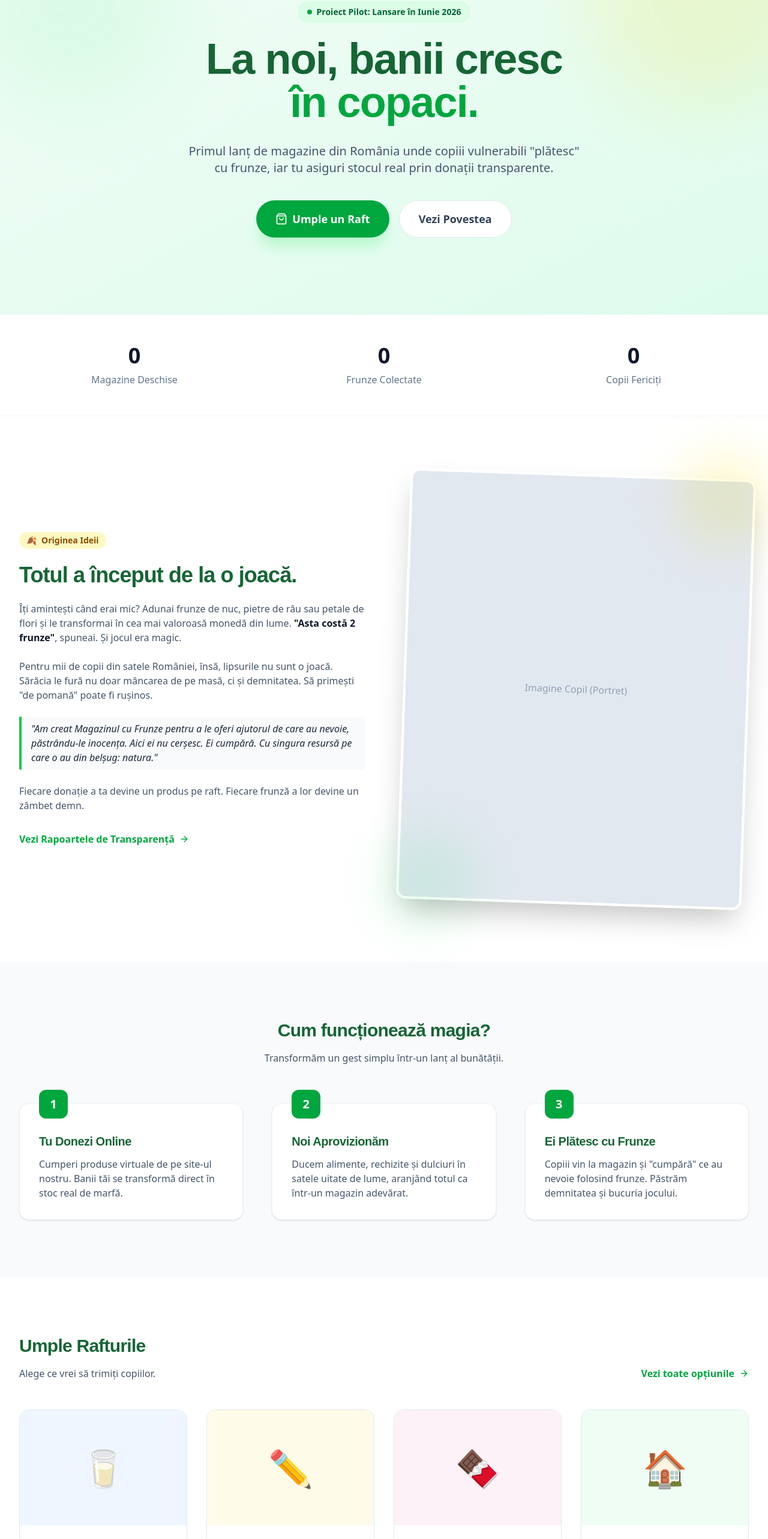
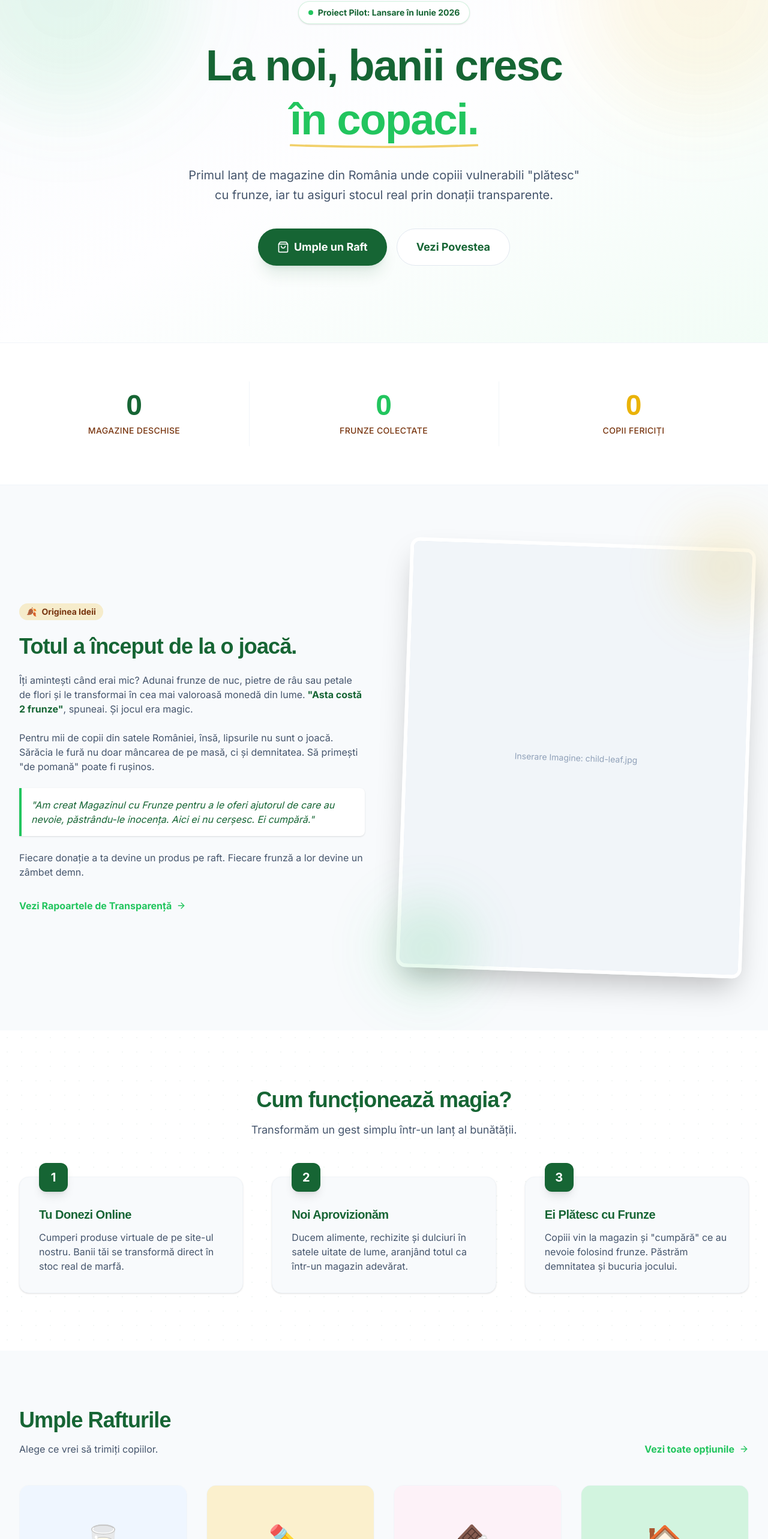
Before and after one commit to joahn3/magazinul-cu-frunze, a Next.js app in the folder leaf-store/: page / in a window 1280 px wide. Shown: the part 190-2756 px from the top of the page at 60% size. Built offline with nearby package versions, Linux system fonts and the light colour scheme.

Commit message:
Update page.tsx

```diff
--- a/leaf-store/app/page.tsx
+++ b/leaf-store/app/page.tsx
@@ -2,11 +2,12 @@
 import React from 'react';
 import { ShoppingBag, ArrowRight } from 'lucide-react';
 import Link from 'next/link';
-// Daca ai imagini locale, importa-le aici sau foloseste <Image src="..." /> direct
+// Nota: Imaginile locale vor fi adaugate in folderul /public si referite prin <img src="..." /> sau <Image />
 
 const LeafStore = () => {
 
-  // Produsele disponibile pentru donație (Demo)
+  // Produsele disponibile pentru donație
+  // Am actualizat culorile de fundal pentru a fi mai subtile
   const products = [
     {
       id: 1,
@@ -14,7 +15,7 @@ const LeafStore = () => {
       price: 25,
       description: "Lapte, cereale și biscuiți pentru o săptămână.",
       icon: "🥛",
-      color: "bg-blue-50"
+      color: "bg-blue-50 text-blue-600"
     },
     {
       id: 2,
@@ -22,7 +23,7 @@ const LeafStore = () => {
       price: 35,
       description: "Caiete, pixuri și creioane colorate.",
       icon: "✏️",
-      color: "bg-yellow-50"
+      color: "bg-gold/20 text-earth"
     },
     {
       id: 3,
@@ -30,7 +31,7 @@ const LeafStore = () => {
       price: 15,
       description: "Ciocolată și fructe pentru bucurie pură.",
       icon: "🍫",
-      color: "bg-pink-50"
+      color: "bg-pink-50 text-pink-600"
     },
     {
       id: 4,
@@ -38,46 +39,54 @@ const LeafStore = () => {
       price: 100,
       description: "Ulei, făină, zahăr și orez pentru o familie.",
       icon: "🏠",
-      color: "bg-green-50"
+      color: "bg-leaf/20 text-forest"
     }
   ];
 
   return (
-    <div className="font-sans text-slate-800">
-
-      {/* NOTA: Header-ul (Navigation) este acum in layout.tsx, deci il scoatem de aici */}
+    <div className="font-body text-slate-700 bg-paper">
 
       {/* HERO SECTION */}
       <div className="relative pt-20 pb-20 lg:pt-32 lg:pb-32 overflow-hidden">
         <div className="absolute inset-0 z-0">
-            {/* Aici poti pune imaginea Hero (poza cu mana si frunza) cand o ai gata */}
-            {/* <img src="/hero-bg.jpg" className="w-full h-full object-cover opacity-20" /> */}
+            {/* Imagine de fundal (cand va fi disponibila) */}
+            {/* <img src="/hero-bg.jpg" className="w-full h-full object-cover opacity-20" alt="Sat romanesc" /> */}
 
-            <div className="absolute inset-0 bg-gradient-to-br from-green-50 to-emerald-100 opacity-70"></div>
-            {/* Pattern decorativ abstract */}
-            <div className="absolute top-0 right-0 -mr-20 -mt-20 w-96 h-96 bg-yellow-200 rounded-full mix-blend-multiply filter blur-3xl opacity-30 animate-blob"></div>
-            <div className="absolute top-0 left-0 -ml-20 -mt-20 w-96 h-96 bg-green-200 rounded-full mix-blend-multiply filter blur-3xl opacity-30 animate-blob animation-delay-2000"></div>
+            <div className="absolute inset-0 bg-gradient-to-br from-paper via-white to-green-50 opacity-80"></div>
+
+            {/* Elemente decorative abstracte */}
+            <div className="absolute top-0 right-0 -mr-20 -mt-20 w-96 h-96 bg-gold/20 rounded-full mix-blend-multiply filter blur-3xl opacity-50 animate-blob"></div>
+            <div className="absolute top-0 left-0 -ml-20 -mt-20 w-96 h-96 bg-leaf/20 rounded-full mix-blend-multiply filter blur-3xl opacity-50 animate-blob animation-delay-2000"></div>
         </div>
 
         <div className="relative z-10 max-w-7xl mx-auto px-4 sm:px-6 lg:px-8 text-center">
-          <div className="inline-flex items-center px-4 py-2 rounded-full bg-green-100 text-green-800 text-sm font-semibold mb-6">
-            <span className="flex h-2 w-2 rounded-full bg-green-600 mr-2"></span>
+          <div className="inline-flex items-center px-4 py-2 rounded-full bg-white border border-leaf/20 text-forest text-sm font-bold mb-6 shadow-sm">
+            <span className="flex h-2 w-2 rounded-full bg-leaf mr-2"></span>
             Proiect Pilot: Lansare în Iunie 2026
           </div>
-          <h1 className="text-5xl md:text-7xl font-extrabold text-slate-900 tracking-tight mb-8">
+
+          <h1 className="text-5xl md:text-7xl font-heading font-extrabold text-forest tracking-tight mb-8 leading-tight">
             La noi, banii cresc <br />
-            <span className="text-green-600">în copaci.</span>
+            <span className="text-leaf relative inline-block">
+              în copaci.
+              {/* Linie decorativa sub text */}
+              <svg className="absolute w-full h-3 -bottom-1 left-0 text-gold opacity-60" viewBox="0 0 100 10" preserveAspectRatio="none">
+                <path d="M0 5 Q 50 10 100 5" stroke="currentColor" strokeWidth="3" fill="none" />
+              </svg>
+            </span>
           </h1>
-          <p className="mt-4 max-w-2xl mx-auto text-xl text-slate-600 mb-10">
+
+          <p className="mt-6 max-w-2xl mx-auto text-xl text-slate-600 mb-10 leading-relaxed">
             Primul lanț de magazine din România unde copiii vulnerabili "plătesc" cu frunze,
             iar tu asiguri stocul real prin donații transparente.
           </p>
+
           <div className="flex flex-col sm:flex-row justify-center gap-4">
-            <Link href="/donatii" className="px-8 py-4 bg-green-600 hover:bg-green-700 text-white rounded-full font-bold text-lg transition shadow-xl shadow-green-200 flex items-center justify-center gap-2">
+            <Link href="/donatii" className="px-8 py-4 bg-forest hover:bg-forest-hover text-white rounded-full font-bold text-lg transition shadow-xl shadow-green-900/10 flex items-center justify-center gap-2 transform hover:-translate-y-1">
               <ShoppingBag size={20} />
               Umple un Raft
             </Link>
-            <a href="#poveste" className="px-8 py-4 bg-white hover:bg-slate-50 text-slate-700 border border-slate-200 rounded-full font-bold text-lg transition flex items-center justify-center gap-2">
+            <a href="#poveste" className="px-8 py-4 bg-white hover:bg-paper text-forest border border-slate-200 rounded-full font-bold text-lg transition flex items-center justify-center gap-2">
               Vezi Povestea
             </a>
           </div>
@@ -85,58 +94,59 @@ const LeafStore = () => {
       </div>
 
       {/* STATS / TRUST */}
-      <div className="bg-white py-12 border-y border-slate-100">
+      <div className="bg-white py-16 border-y border-slate-100">
         <div className="max-w-7xl mx-auto px-4 sm:px-6 lg:px-8">
-          <div className="grid grid-cols-1 md:grid-cols-3 gap-8 text-center">
-            <div>
-              <div className="text-4xl font-bold text-slate-900 mb-2">0</div>
-              <div className="text-slate-500 font-medium">Magazine Deschise</div>
+          <div className="grid grid-cols-1 md:grid-cols-3 gap-8 text-center divide-y md:divide-y-0 md:divide-x divide-slate-100">
+            <div className="p-4">
+              <div className="text-5xl font-heading font-bold text-forest mb-2">0</div>
+              <div className="text-earth font-medium uppercase tracking-wide text-sm">Magazine Deschise</div>
             </div>
-            <div>
-              <div className="text-4xl font-bold text-slate-900 mb-2">0</div>
-              <div className="text-slate-500 font-medium">Frunze Colectate</div>
+            <div className="p-4">
+              <div className="text-5xl font-heading font-bold text-leaf mb-2">0</div>
+              <div className="text-earth font-medium uppercase tracking-wide text-sm">Frunze Colectate</div>
             </div>
-            <div>
-              <div className="text-4xl font-bold text-slate-900 mb-2">0</div>
-              <div className="text-slate-500 font-medium">Copii Fericiți</div>
+            <div className="p-4">
+              <div className="text-5xl font-heading font-bold text-gold mb-2">0</div>
+              <div className="text-earth font-medium uppercase tracking-wide text-sm">Copii Fericiți</div>
             </div>
           </div>
         </div>
       </div>
 
       {/* POVESTEA */}
-      <div id="poveste" className="py-24 bg-white overflow-hidden">
+      <div id="poveste" className="py-24 bg-paper overflow-hidden">
         <div className="max-w-7xl mx-auto px-4 sm:px-6 lg:px-8">
           <div className="lg:grid lg:grid-cols-2 lg:gap-16 items-center">
             {/* Text Side */}
             <div className="mb-12 lg:mb-0">
-              <div className="inline-flex items-center px-3 py-1 rounded-full bg-yellow-100 text-yellow-800 text-sm font-semibold mb-6">
+              <div className="inline-flex items-center px-3 py-1 rounded-full bg-gold/20 text-earth text-sm font-bold mb-6">
                 <span className="mr-2">🍂</span>
                 Originea Ideii
               </div>
-              <h2 className="text-4xl font-bold text-slate-900 mb-6">
+              <h2 className="text-4xl font-heading font-bold text-forest mb-6">
                 Totul a început de la o joacă.
               </h2>
               <div className="prose prose-lg text-slate-600 space-y-6">
                 <p>
                   Îți amintești când erai mic? Adunai frunze de nuc, pietre de râu sau petale de flori și le transformai în cea mai valoroasă monedă din lume.
-                  <span className="font-bold text-slate-900"> "Asta costă 2 frunze"</span>, spuneai. Și jocul era magic.
+                  <span className="font-bold text-forest"> "Asta costă 2 frunze"</span>, spuneai. Și jocul era magic.
                 </p>
                 <p>
                   Pentru mii de copii din satele României, însă, lipsurile nu sunt o joacă. Sărăcia le fură nu doar mâncarea de pe masă, ci și demnitatea.
                   Să primești "de pomană" poate fi rușinos.
                 </p>
-                <p className="border-l-4 border-green-500 pl-4 italic text-slate-800 bg-slate-50 py-2 pr-2">
-                  "Am creat Magazinul cu Frunze pentru a le oferi ajutorul de care au nevoie, păstrându-le inocența. Aici ei nu cerșesc. Ei cumpără. Cu singura resursă pe care o au din belșug: natura."
-                </p>
+                <blockquote className="border-l-4 border-leaf pl-4 italic text-forest bg-white py-4 px-4 rounded-r-lg shadow-sm">
+                  "Am creat Magazinul cu Frunze pentru a le oferi ajutorul de care au nevoie, păstrându-le inocența. Aici ei nu cerșesc. Ei cumpără."
+                </blockquote>
                 <p>
                   Fiecare donație a ta devine un produs pe raft. Fiecare frunză a lor devine un zâmbet demn.
                 </p>
               </div>
 
-              <div className="mt-8 flex gap-4">
-                 <Link href="/transparenta" className="flex items-center text-green-600 font-bold hover:underline">
-                    Vezi Rapoartele de Transparență <ArrowRight className="ml-2 h-4 w-4"/>
+              <div className="mt-8">
+                 <Link href="/transparenta" className="flex items-center text-leaf font-bold hover:text-forest transition-colors group">
+                    Vezi Rapoartele de Transparență
+                    <ArrowRight className="ml-2 h-4 w-4 transform group-hover:translate-x-1 transition-transform"/>
                  </Link>
               </div>
             </div>
@@ -144,49 +154,52 @@ const LeafStore = () => {
             {/* Image Side */}
             <div className="relative">
               {/* Main Image Frame */}
-              <div className="relative rounded-2xl overflow-hidden shadow-2xl border-4 border-white rotate-2 hover:rotate-0 transition duration-500">
+              <div className="relative rounded-2xl overflow-hidden shadow-2xl border-[6px] border-white rotate-2 hover:rotate-0 transition duration-500">
                 {/* Aici vei pune imaginea cu copilul tinand frunza la ochi */}
                 <div className="aspect-[4/5] bg-slate-200 w-full object-cover relative group">
-                    <div className="absolute inset-0 flex items-center justify-center text-slate-400">
+                    <div className="absolute inset-0 flex items-center justify-center text-slate-400 bg-slate-100">
                         {/* Placeholder pana pui <Image /> */}
-                        Imagine Copil (Portret)
+                        <span className="text-sm">Inserare Imagine: child-leaf.jpg</span>
                     </div>
                 </div>
               </div>
 
               {/* Decorative Elements */}
-              <div className="absolute -bottom-10 -left-10 w-40 h-40 bg-green-100 rounded-full mix-blend-multiply filter blur-2xl opacity-70"></div>
-              <div className="absolute -top-10 -right-10 w-40 h-40 bg-yellow-100 rounded-full mix-blend-multiply filter blur-2xl opacity-70"></div>
+              <div className="absolute -bottom-10 -left-10 w-40 h-40 bg-leaf/20 rounded-full mix-blend-multiply filter blur-2xl opacity-70"></div>
+              <div className="absolute -top-10 -right-10 w-40 h-40 bg-gold/20 rounded-full mix-blend-multiply filter blur-2xl opacity-70"></div>
             </div>
           </div>
         </div>
       </div>
 
       {/* HOW IT WORKS */}
-      <div id="cum-functioneaza" className="py-24 bg-slate-50">
-        <div className="max-w-7xl mx-auto px-4 sm:px-6 lg:px-8">
+      <div id="cum-functioneaza" className="py-24 bg-white relative">
+        {/* Background pattern subtil */}
+        <div className="absolute inset-0 opacity-5" style={{backgroundImage: 'radial-gradient(#166534 1px, transparent 1px)', backgroundSize: '24px 24px'}}></div>
+
+        <div className="max-w-7xl mx-auto px-4 sm:px-6 lg:px-8 relative z-10">
           <div className="text-center mb-16">
-            <h2 className="text-3xl font-bold text-slate-900">Cum funcționează magia?</h2>
-            <p className="mt-4 text-slate-600">Transformăm un gest simplu într-un lanț al bunătății.</p>
+            <h2 className="text-3xl md:text-4xl font-heading font-bold text-forest">Cum funcționează magia?</h2>
+            <p className="mt-4 text-slate-600 text-lg">Transformăm un gest simplu într-un lanț al bunătății.</p>
           </div>
 
           <div className="grid grid-cols-1 md:grid-cols-3 gap-12">
             {/* Step 1 */}
-            <div className="bg-white p-8 rounded-2xl shadow-sm border border-slate-100 relative">
-              <div className="absolute -top-6 left-8 w-12 h-12 bg-green-600 text-white rounded-xl flex items-center justify-center font-bold text-xl">1</div>
-              <h3 className="text-xl font-bold text-slate-900 mt-4 mb-3">Tu Donezi Online</h3>
+            <div className="bg-paper p-8 rounded-2xl shadow-sm border border-slate-100 relative group hover:-translate-y-2 transition duration-300">
+              <div className="absolute -top-6 left-8 w-12 h-12 bg-forest text-white rounded-xl flex items-center justify-center font-bold text-xl shadow-lg group-hover:bg-leaf transition-colors">1</div>
+              <h3 className="text-xl font-heading font-bold text-forest mt-4 mb-3">Tu Donezi Online</h3>
               <p className="text-slate-600">Cumperi produse virtuale de pe site-ul nostru. Banii tăi se transformă direct în stoc real de marfă.</p>
             </div>
              {/* Step 2 */}
-             <div className="bg-white p-8 rounded-2xl shadow-sm border border-slate-100 relative">
-              <div className="absolute -top-6 left-8 w-12 h-12 bg-green-600 text-white rounded-xl flex items-center justify-center font-bold text-xl">2</div>
-              <h3 className="text-xl font-bold text-slate-900 mt-4 mb-3">Noi Aprovizionăm</h3>
+             <div className="bg-paper p-8 rounded-2xl shadow-sm border border-slate-100 relative group hover:-translate-y-2 transition duration-300">
+              <div className="absolute -top-6 left-8 w-12 h-12 bg-forest text-white rounded-xl flex items-center justify-center font-bold text-xl shadow-lg group-hover:bg-leaf transition-colors">2</div>
+              <h3 className="text-xl font-heading font-bold text-forest mt-4 mb-3">Noi Aprovizionăm</h3>
               <p className="text-slate-600">Ducem alimente, rechizite și dulciuri în satele uitate de lume, aranjând totul ca într-un magazin adevărat.</p>
             </div>
              {/* Step 3 */}
-             <div className="bg-white p-8 rounded-2xl shadow-sm border border-slate-100 relative">
-              <div className="absolute -top-6 left-8 w-12 h-12 bg-green-600 text-white rounded-xl flex items-center justify-center font-bold text-xl">3</div>
-              <h3 className="text-xl font-bold text-slate-900 mt-4 mb-3">Ei Plătesc cu Frunze</h3>
+             <div className="bg-paper p-8 rounded-2xl shadow-sm border border-slate-100 relative group hover:-translate-y-2 transition duration-300">
+              <div className="absolute -top-6 left-8 w-12 h-12 bg-forest text-white rounded-xl flex items-center justify-center font-bold text-xl shadow-lg group-hover:bg-leaf transition-colors">3</div>
+              <h3 className="text-xl font-heading font-bold text-forest mt-4 mb-3">Ei Plătesc cu Frunze</h3>
               <p className="text-slate-600">Copiii vin la magazin și "cumpără" ce au nevoie folosind frunze. Păstrăm demnitatea și bucuria jocului.</p>
             </div>
           </div>
@@ -194,28 +207,28 @@ const LeafStore = () => {
       </div>
 
       {/* DONATION STORE PREVIEW */}
-      <div id="magazin" className="py-24 bg-white">
+      <div id="magazin" className="py-24 bg-paper">
         <div className="max-w-7xl mx-auto px-4 sm:px-6 lg:px-8">
           <div className="flex justify-between items-end mb-12">
             <div>
-              <h2 className="text-3xl font-bold text-slate-900">Umple Rafturile</h2>
+              <h2 className="text-3xl md:text-4xl font-heading font-bold text-forest">Umple Rafturile</h2>
               <p className="mt-4 text-slate-600">Alege ce vrei să trimiți copiilor.</p>
             </div>
-            <Link href="/donatii" className="hidden md:flex text-green-600 font-bold hover:underline items-center">
+            <Link href="/donatii" className="hidden md:flex text-leaf font-bold hover:text-forest items-center transition-colors">
                 Vezi toate opțiunile <ArrowRight className="ml-2 h-4 w-4"/>
             </Link>
           </div>
 
           <div className="grid grid-cols-1 sm:grid-cols-2 lg:grid-cols-4 gap-8">
             {products.map((product) => (
-              <div key={product.id} className="group relative bg-white border border-slate-200 rounded-2xl overflow-hidden hover:shadow-xl transition-all duration-300">
+              <div key={product.id} className="group relative bg-white border border-slate-100 rounded-2xl overflow-hidden hover:shadow-xl hover:border-leaf/30 transition-all duration-300">
                 <div className={`h-48 ${product.color} flex items-center justify-center text-6xl group-hover:scale-110 transition-transform duration-300`}>
                   {product.icon}
                 </div>
                 <div className="p-6">
-                  <h3 className="font-bold text-lg text-slate-900 mb-2">{product.name}</h3>
-                  <p className="text-sm text-slate-500 mb-6 h-10">{product.description}</p>
-                  <Link href="/donatii" className="w-full py-3 bg-slate-900 hover:bg-green-600 text-white rounded-xl font-bold transition flex justify-between px-6 items-center">
+                  <h3 className="font-bold text-lg text-forest mb-2">{product.name}</h3>
+                  <p className="text-sm text-slate-500 mb-6 h-10 line-clamp-2">{product.description}</p>
+                  <Link href="/donatii" className="w-full py-3 bg-forest hover:bg-leaf text-white rounded-xl font-bold transition flex justify-between px-6 items-center">
                     <span>Donează</span>
                     <span>{product.price} RON</span>
                   </Link>
@@ -224,8 +237,8 @@ const LeafStore = () => {
             ))}
           </div>
 
-          <div className="mt-8 text-center md:hidden">
-            <Link href="/donatii" className="inline-flex text-green-600 font-bold hover:underline items-center">
+          <div className="mt-12 text-center md:hidden">
+            <Link href="/donatii" className="inline-flex text-leaf font-bold hover:text-forest items-center">
                 Vezi toate opțiunile <ArrowRight className="ml-2 h-4 w-4"/>
             </Link>
           </div>
@@ -233,19 +246,20 @@ const LeafStore = () => {
       </div>
 
       {/* CTA FINAL */}
-      <div className="bg-green-600 py-24 text-center">
-         <div className="max-w-4xl mx-auto px-4">
-            <h2 className="text-3xl md:text-4xl font-bold text-white mb-6">Nu ai bani de donat?</h2>
-            <p className="text-green-100 text-lg mb-8">
-                Nu-i nimic. Avem nevoie de oameni care să sorteze pachete, să conducă dubele cu marfă sau să facă poze.
+      <div className="bg-forest py-24 text-center relative overflow-hidden">
+         {/* Elemente decorative fundal */}
+         <div className="absolute top-0 left-0 w-full h-full opacity-10 bg-[url('https://www.transparenttextures.com/patterns/wood-pattern.png')]"></div>
+
+         <div className="max-w-4xl mx-auto px-4 relative z-10">
+            <h2 className="text-3xl md:text-5xl font-heading font-bold text-white mb-6">Nu ai bani de donat?</h2>
+            <p className="text-green-50 text-lg md:text-xl mb-10 max-w-2xl mx-auto">
+                Nu-i nimic. Magazinul cu Frunze are nevoie de brațe puternice pentru sortat pachete, de șoferi sau de fotografi care să spună povestea.
             </p>
-            <Link href="/implica-te" className="inline-block bg-white text-green-800 px-8 py-4 rounded-full font-bold text-lg hover:bg-green-50 transition shadow-lg">
+            <Link href="/implica-te" className="inline-block bg-gold hover:bg-yellow-400 text-forest px-10 py-4 rounded-full font-bold text-lg transition shadow-lg transform hover:-translate-y-1">
                 Devino Voluntar
             </Link>
          </div>
       </div>
-
-      {/* NOTA: Footer-ul este acum in layout.tsx, deci il scoatem de aici */}
 
     </div>
   );
```
